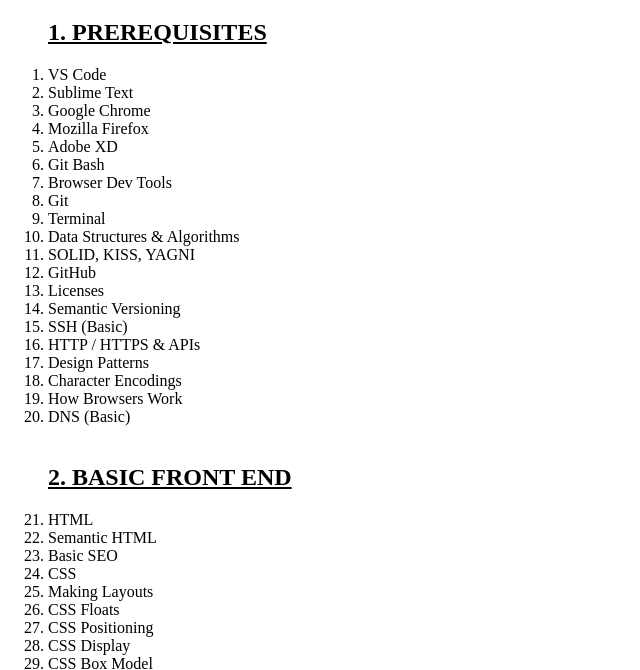
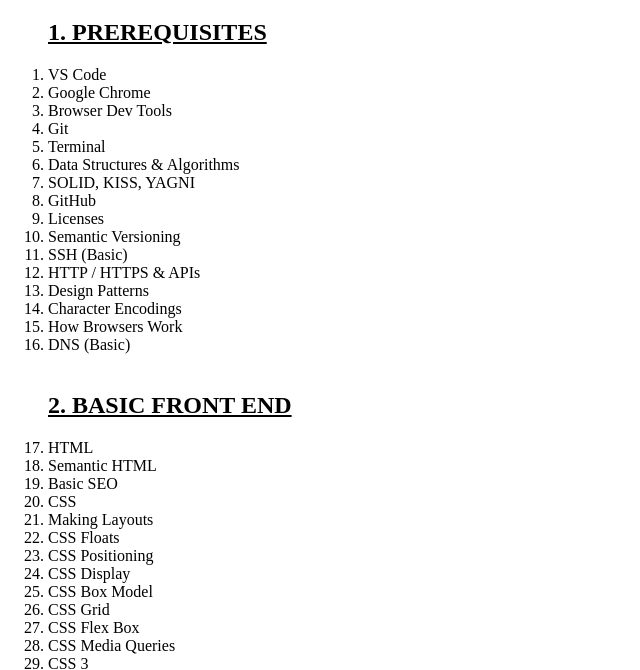
Before and after one commit to amantheroot/roadmap, a website: page dist/index.html in a window 1280 px wide. Shown: the part 61-731 px from the top of the page, without its empty margins (0-640 px from the left). Drawn offline with Linux system fonts and the light colour scheme.

Commit message:
Removed irrelevant stuff

```diff
--- a/dist/index.html
+++ b/dist/index.html
@@ -40,11 +40,7 @@
 
 			<h2>PREREQUISITES</h2>
 			<li class="">VS Code</li>
-			<li class="">Sublime Text</li>
 			<li class="">Google Chrome</li>
-			<li class="">Mozilla Firefox</li>
-			<li class="">Adobe XD</li>
-			<li class="">Git Bash</li>
 			<li class="">Browser Dev Tools</li>
 			<li class="">Git</li>
 			<li class="">Terminal</li>
```
